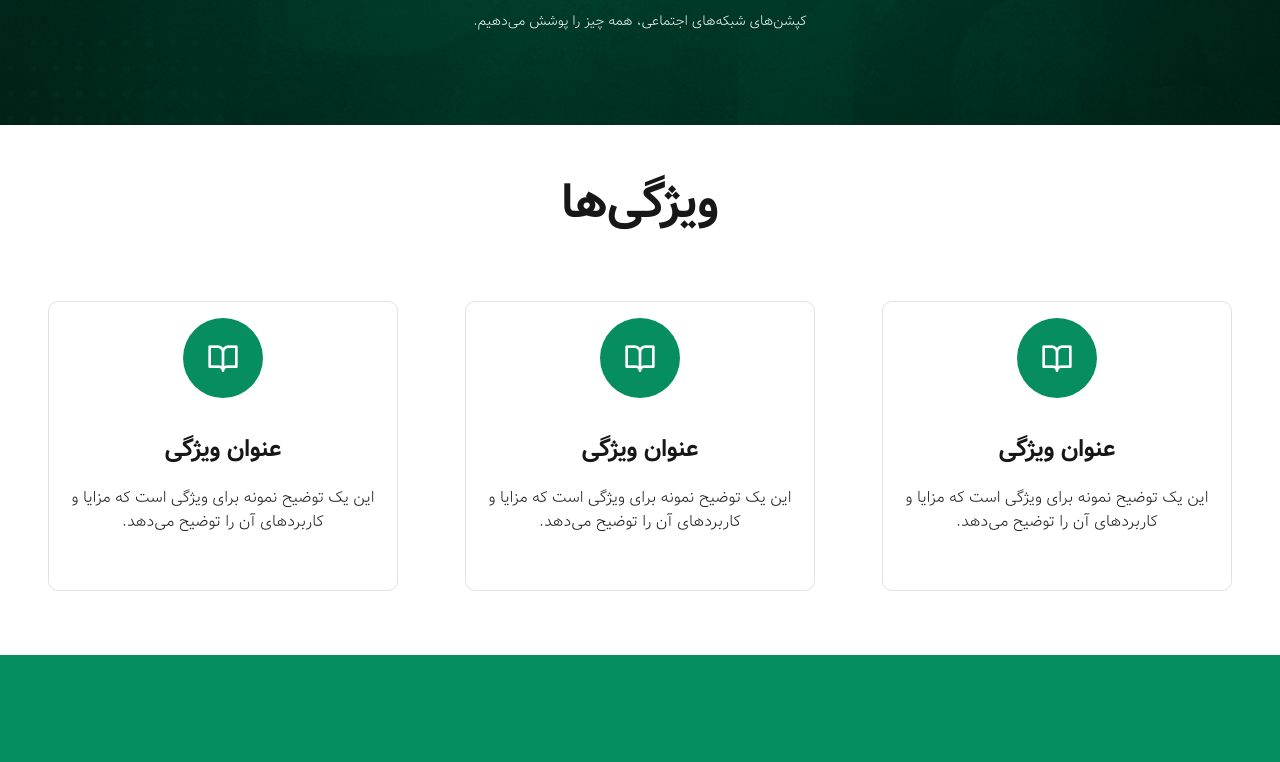
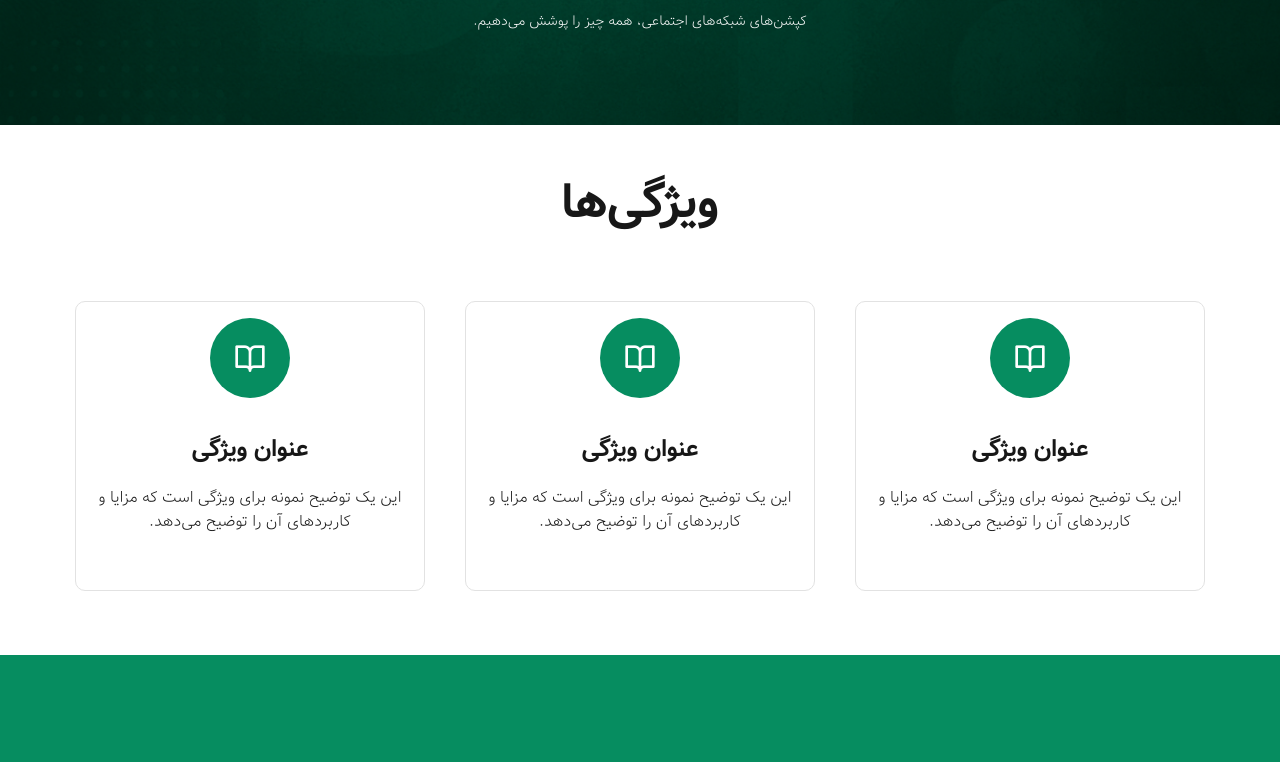
Before and after one commit to saeedrb/aicaption, a Next.js app: page / in a window 1280 px wide. Shown: the part 463-1225 px from the top of the page. Built offline with nearby package versions, Linux system fonts and the light colour scheme.

Commit message:
change some styles in features component

```diff
--- a/components/Sections/Features/Features.module.css
+++ b/components/Sections/Features/Features.module.css
@@ -17,8 +17,9 @@
 .cards {
   display: flex;
   width: 100%;
-  justify-content: space-between;
+  justify-content: center;
   min-height: 290px;
+  column-gap: 2.5rem;
 }
 .cardWrapper {
   display: flex;
```
